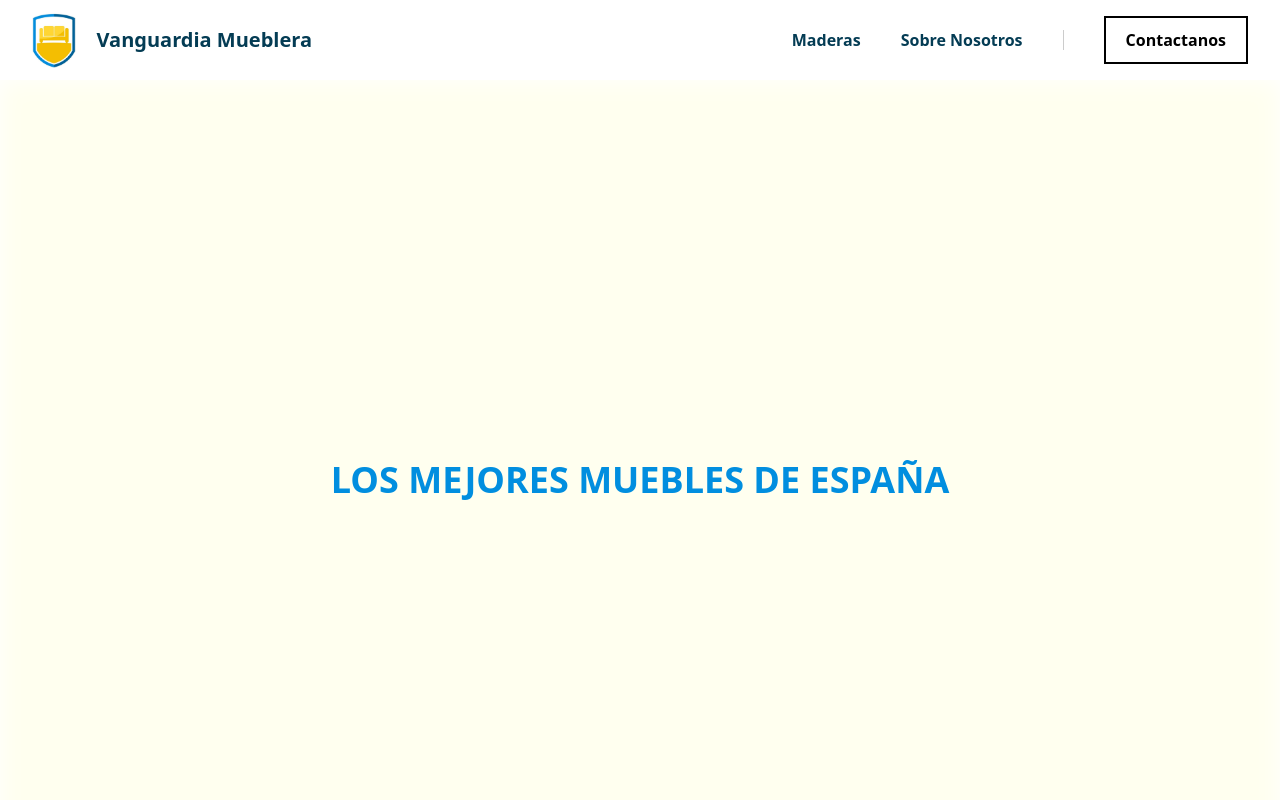
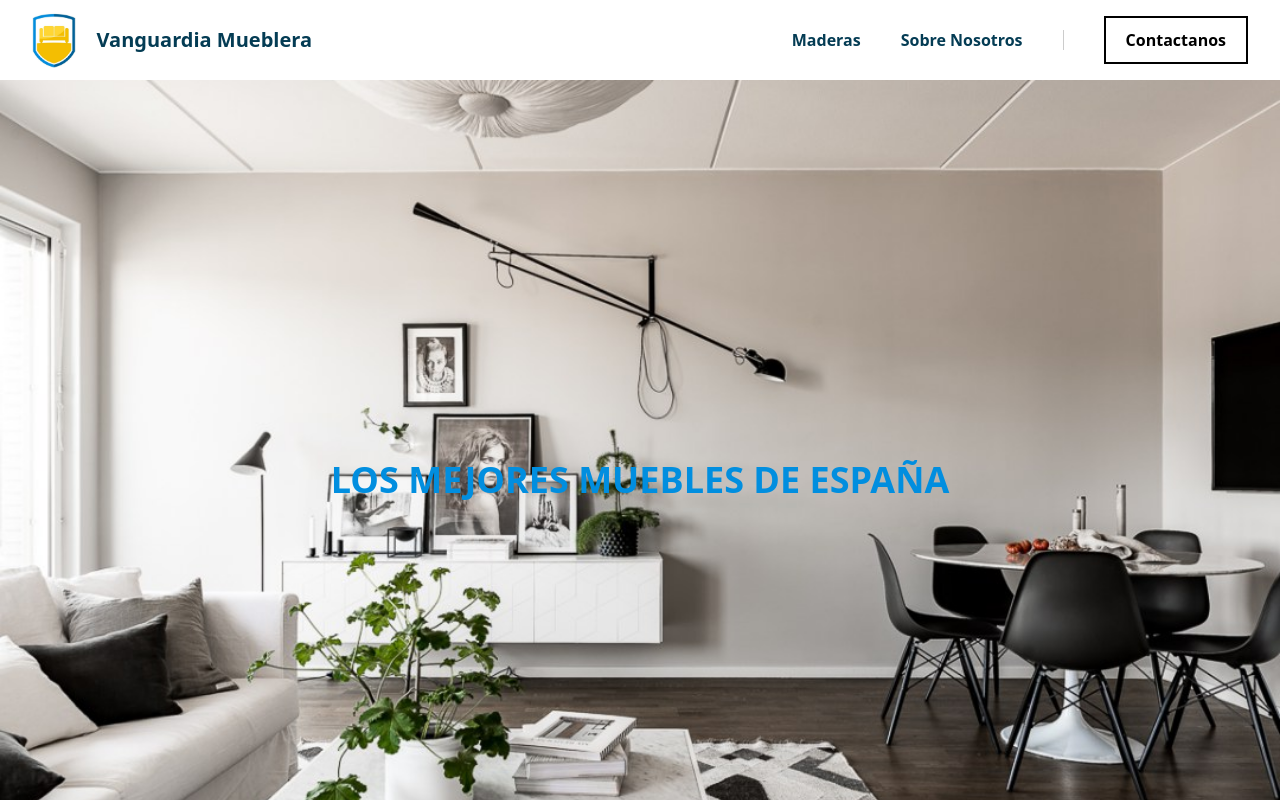
Before and after one commit to RCE04/proyectoM, a React (Vite) app: page / in a window 1280 px wide. Shown: the top 800 px of the page. Built offline with nearby package versions, Linux system fonts and the light colour scheme.

Commit message:
Reconfiguracion de imagen de cabecera

```diff
--- a/src/header.jsx
+++ b/src/header.jsx
@@ -5,7 +5,7 @@ export function Header() {
     return (
         <>
             <Cabecera />
-            <div className="bg-cover bg-no-repeat backdrop-blur-md backdrop-sepia bg-fixed bg-center h-screen bg-[url(' prueba2.jpg')]">
+            <div className='bg-cover bg-no-repeat backdrop-blur-md backdrop-sepia bg-fixed bg-center h-screen bg-[url("public/prueba2.jpg")] '>
                 <h1 className="text-4xl font-extrabold text-[#018edf] absolute top-1/2 left-1/2 transform -translate-x-1/2 -translate-y-1/2">
                     LOS MEJORES MUEBLES DE ESPAÑA
                 </h1>
```
